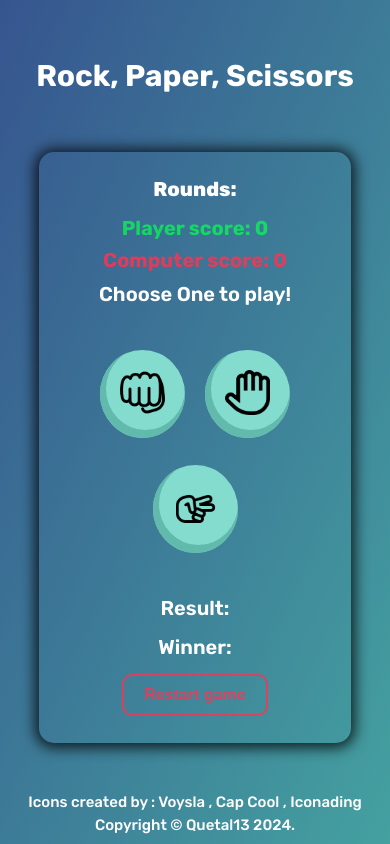
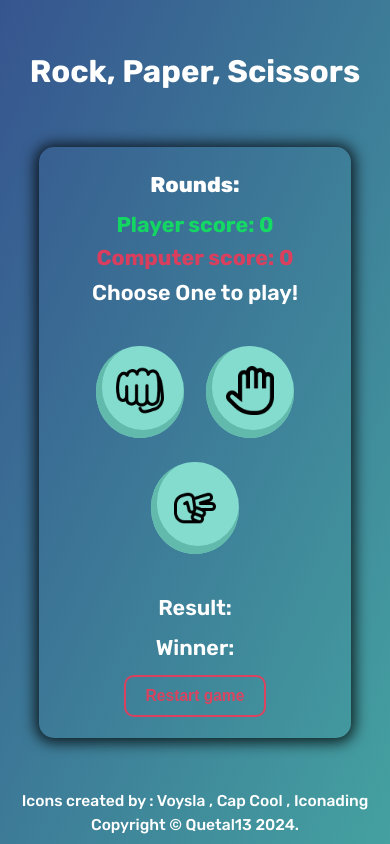
Before and after one commit to Quetal13/rock-paper-scissors, a plain HTML site: page index.html in a window 390 px wide. Drawn offline with Linux system fonts and the light colour scheme.

Commit message:
Fixed responsive design
The responsive design of the past commit was broken.

```diff
--- a/css/style.css
+++ b/css/style.css
@@ -179,23 +179,28 @@ a:hover {
 /* Responsive design for mobile */
 
 @media screen and (max-width: 600px) {
+    body {
+        max-height: 100vh;
+    }
+
     header {
-        font-size: 30px;
+        font-size: 8vw;
+        max-height: 17vh;
     }
 
     .header {
-        font-size: 20px;
+        font-size: 5.5vw;
     }
 
     .choose {
-        font-size: 20px;
+        font-size: 5.5vw;
         margin-top: 10px;
         margin-bottom: 20px;
     }
 
     .game-container {
         max-width: 80vw;
-        font-size: 20px;
+        font-size: 5.5vw;
         text-align: center;
         margin: 0;
     }
@@ -213,11 +218,11 @@ a:hover {
         display: flex;
         flex-direction: row;
         flex-wrap: wrap;
-        gap: 20px;
+        gap: 5.5vw;
     }
 
     .button-container img {
-        max-width: 45px;
+        max-width: 12.5vw;
     }
 
     .bottom-container {
@@ -226,10 +231,10 @@ a:hover {
     }
 
     .restart button {
-        font-size: 16px;
+        font-size: 4vw;
     }
 
     footer {
-        font-size: 15px;
+        font-size: 4vw;
     }
 }
```
